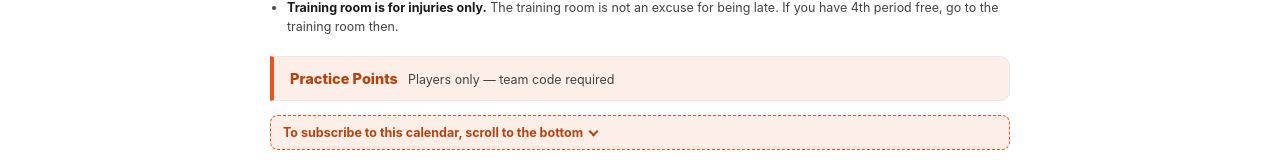
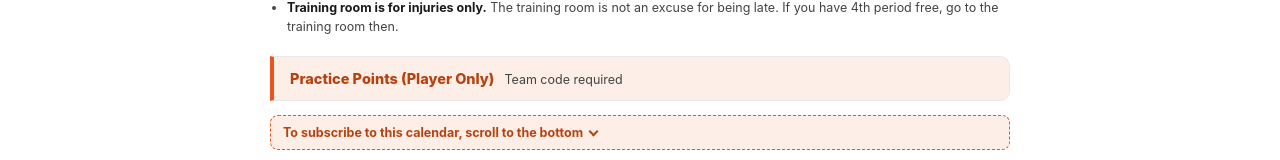
Before and after one commit to canellakish-design/mcdonogh-girls-soccer-schedule, a React (Vite) app: page / in a window 1280 px wide. Shown: the part 200-360 px from the top of the page. Built offline with nearby package versions, Linux system fonts and the light colour scheme.

Commit message:
Label the button Practice Points (Player Only)

```diff
--- a/src/App.jsx
+++ b/src/App.jsx
@@ -143,9 +143,9 @@ function ListView() {
       )}
 
       <a className="points-link" href="#/points">
-        <span className="points-link-label">Practice Points</span>
+        <span className="points-link-label">Practice Points (Player Only)</span>
         <span className="points-link-hint">
-          {unlocked ? 'Running tally, per player' : 'Players only — team code required'}
+          {unlocked ? 'Running tally, per player' : 'Team code required'}
         </span>
       </a>
 
```
Also changed, not shown: 2 other files (tests, documents, lock files or other folders).
